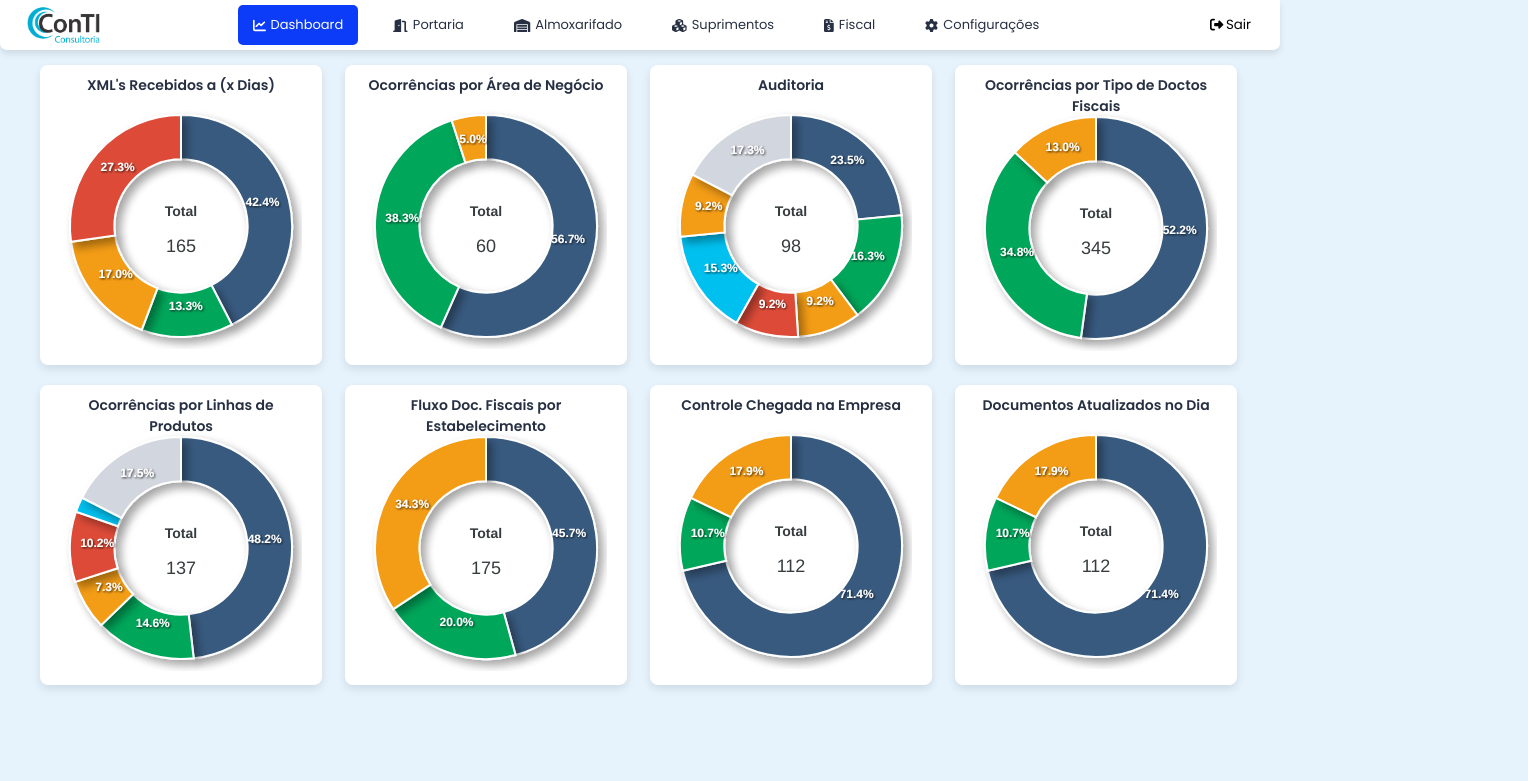
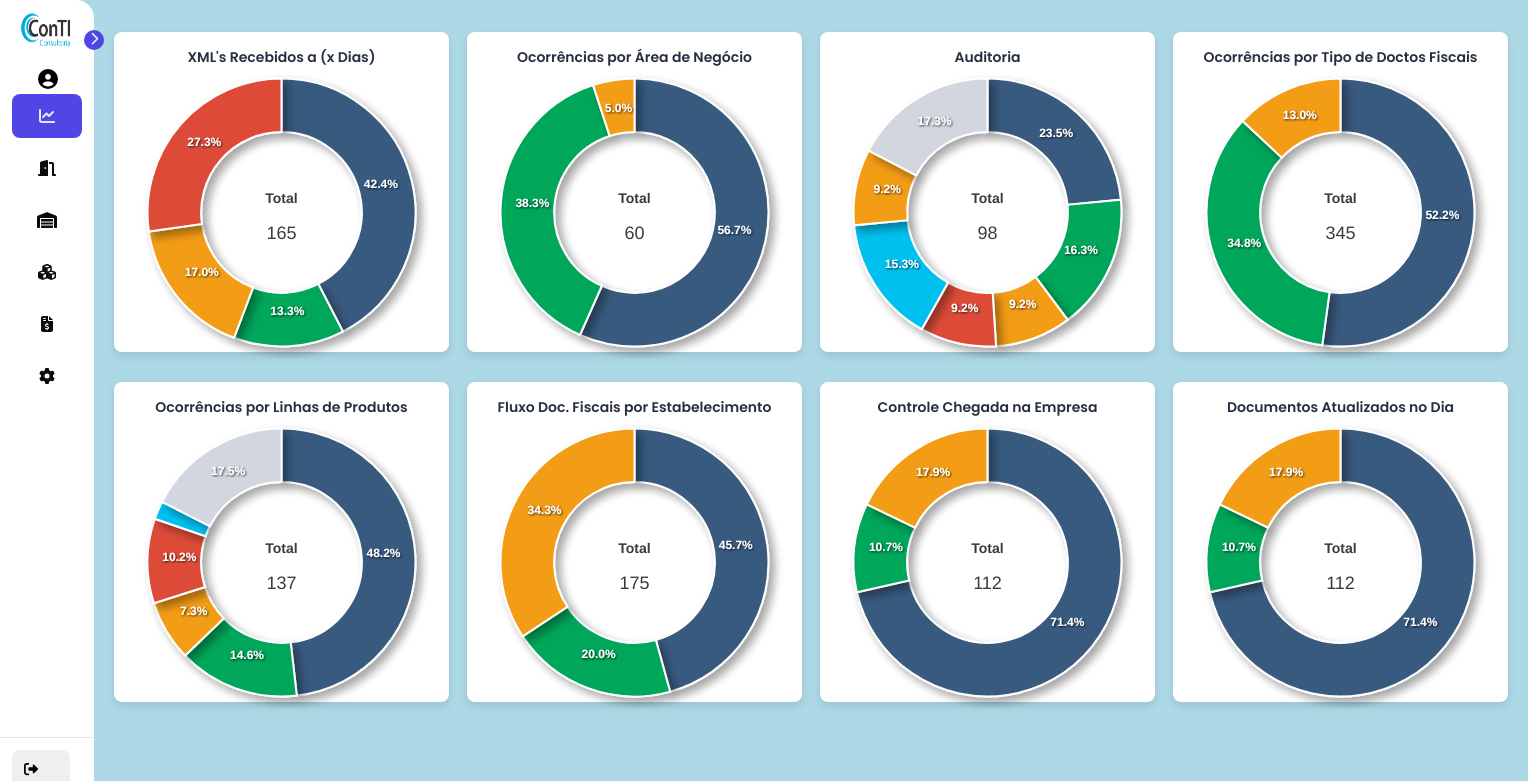
Before and after one commit to hudtadeu/conti-react, a React (Create React App) app: page / in a window 1280 px wide. Shown: the top 781 px of the page, 1528 px wide, since content can reach past the window. Built offline with nearby package versions, Linux system fonts and the light colour scheme.

Commit message:
Atualização

```diff
--- a/src/components/menu/Menu.js
+++ b/src/components/menu/Menu.js
@@ -1,65 +1,81 @@
-import React, { useState } from 'react';
+import React, { useState, useEffect } from 'react';
 import { FontAwesomeIcon } from '@fortawesome/react-fontawesome';
 import { faChartLine, faUserCircle, faGear, faChevronRight, faRightFromBracket, faDoorOpen, faWarehouse, faCubes, faFileInvoiceDollar } from '@fortawesome/free-solid-svg-icons';
 import './styleMenu.css';
 
 const Menu = () => {
+  const [isOpen, setIsOpen] = useState(false);
   const [activeItem, setActiveItem] = useState('Dashboard');
+
+  useEffect(() => {
+    document.body.classList.toggle('sidebar-closed', !isOpen);
+  }, [isOpen]);
+
+  const toggleSidebar = () => {
+    setIsOpen(!isOpen);
+  };
 
   const handleMenuItemClick = (item) => {
     setActiveItem(item);
   };
 
   return (
-    <nav id="topbar">
-      <div id="topbar_content">
+    <nav id="sidebar" className={isOpen ? 'open-sidebar' : ''}>
+      <div id="sidebar_content">
         <div id="logo">
           <img src="/conti_transparente.png" id="conti_transparente" alt="Logo" />
+          <div id="welcome">
+            <FontAwesomeIcon icon={faUserCircle} />
+            <span className="item-description">Fulano de tal</span>
+          </div>
         </div>
-        <ul id="top_items">
-          <li className={`top-item ${activeItem === 'Dashboard' ? 'active' : ''}`} onClick={() => handleMenuItemClick('Dashboard')}>
+        <ul id="side_items">
+          <li className={`side-item ${activeItem === 'Dashboard' ? 'active' : ''}`} onClick={() => handleMenuItemClick('Dashboard')}>
             <a href="#">
               <FontAwesomeIcon icon={faChartLine} />
               <span className="item-description">Dashboard</span>
             </a>
           </li>
-          <li className={`top-item ${activeItem === 'Portaria' ? 'active' : ''}`} onClick={() => handleMenuItemClick('Portaria')}>
+          <li className={`side-item ${activeItem === 'Portaria' ? 'active' : ''}`} onClick={() => handleMenuItemClick('Portaria')}>
             <a href="#">
               <FontAwesomeIcon icon={faDoorOpen} />
               <span className="item-description">Portaria</span>
             </a>
           </li>
-          <li className={`top-item ${activeItem === 'Almoxarifado' ? 'active' : ''}`} onClick={() => handleMenuItemClick('Almoxarifado')}>
+          <li className={`side-item ${activeItem === 'Almoxarifado' ? 'active' : ''}`} onClick={() => handleMenuItemClick('Almoxarifado')}>
             <a href="#">
               <FontAwesomeIcon icon={faWarehouse} />
               <span className="item-description">Almoxarifado</span>
             </a>
           </li>
-          <li className={`top-item ${activeItem === 'Suprimentos' ? 'active' : ''}`} onClick={() => handleMenuItemClick('Suprimentos')}>
+          <li className={`side-item ${activeItem === 'Suprimentos' ? 'active' : ''}`} onClick={() => handleMenuItemClick('Suprimentos')}>
             <a href="#">
               <FontAwesomeIcon icon={faCubes} />
               <span className="item-description">Suprimentos</span>
             </a>
           </li>
-          <li className={`top-item ${activeItem === 'Fiscal' ? 'active' : ''}`} onClick={() => handleMenuItemClick('Fiscal')}>
+          <li className={`side-item ${activeItem === 'Fiscal' ? 'active' : ''}`} onClick={() => handleMenuItemClick('Fiscal')}>
             <a href="#">
               <FontAwesomeIcon icon={faFileInvoiceDollar} />
               <span className="item-description">Fiscal</span>
             </a>
           </li>
-          <li className={`top-item ${activeItem === 'Configurações' ? 'active' : ''}`} onClick={() => handleMenuItemClick('Configurações')}>
+          <li className={`side-item ${activeItem === 'Configurações' ? 'active' : ''}`} onClick={() => handleMenuItemClick('Configurações')}>
             <a href="#">
               <FontAwesomeIcon icon={faGear} />
               <span className="item-description">Configurações</span>
             </a>
           </li>
         </ul>
-        <div id="logout">
-          <button id="logout_btn">
-            <FontAwesomeIcon icon={faRightFromBracket} />
-            <span className="item-description">Sair</span>
-          </button>
-        </div>
+        <button id="open_btn" onClick={toggleSidebar}>
+          <FontAwesomeIcon icon={faChevronRight} id="open_btn_icon" />
+        </button>
+      </div>
+      <div id="logout">
+        <button id="logout_btn">
+          <FontAwesomeIcon icon={faRightFromBracket} />
+          <span className="item-description">Logout</span>
+        </button>
       </div>
     </nav>
   );
--- a/src/components/menu/dashboard/styleDashboard.css
+++ b/src/components/menu/dashboard/styleDashboard.css
@@ -6,37 +6,32 @@
 
 body {
     font-family: 'Poppins', sans-serif;
-    background-color: #e6f3fd;
+    background-color: #ADD8E6;
     color: #333;
+
 }
 
 #dashboard {
     display: grid;
-    grid-template-columns: repeat(4, 1fr);
-    gap: 20px;
+    grid-template-columns: repeat(4, minmax(300px, 1fr));
+    gap: 18px;
     padding: 20px;
     max-width: 100%;
-    margin: 0 auto;
-    margin-top: -35px;
-}
-
-#logo img {
-    height: 55px;
-    margin-bottom: -10px;
+    ransition: grid-template-columns 0.1s ease-in-out;
+    overflow: hidden;
 }
 
 .chart-container {
     background: #fff;
     border-radius: 8px;
     box-shadow: 0 4px 8px rgba(0, 0, 0, 0.1);
-    padding: 20px;
-    transition: transform 0.3s ease, box-shadow 0.3s ease;
-    width: 99%;
-    height: 300px;
+    transition: transform 0.1s ease, box-shadow 0.3s ease;
+    width: 100%;
+    height: 320px;
+    margin-top: 12px;
     display: flex;
     flex-direction: column;
     align-items: center;
-    justify-content: space-between;
     position: relative;
     cursor: pointer;
 }
@@ -70,15 +65,14 @@ body {
     color: #040e23db;
     text-align: center;
     font-size: 14px;
-    margin-top: -10px;
-    margin-bottom: -10px;
+    margin-top: 15px;
 }
 
 .chart-wrapper {
     position: relative;
     width: 100%;
     height: 200px;
-    margin-bottom: 40px;
+    margin-bottom: 60px;
 }
 
 .chart-wrapper-audit {
@@ -88,7 +82,13 @@ body {
     margin-bottom: 40px;
 }
 
-@media (max-width: 992px) {
+@media (max-width: 1200px) {
+    #dashboard {
+      grid-template-columns: repeat(3, 1fr);
+    }
+}
+
+@media (max-width: 990px) {
     #dashboard {
       grid-template-columns: repeat(2, 1fr);
     }
@@ -119,8 +119,8 @@ body {
     border-radius: 8px;
     position: relative;
     width: 100%;
-    max-width: 1200px; /* Aumenta a largura máxima */
-    min-width: 500px; /* Define uma largura mínima */
+    max-width: 1200px;
+    min-width: 500px;
     display: flex;
     flex-direction: column;
     align-items: center;
@@ -139,11 +139,11 @@ body {
 .modal-body {
     display: flex;
     width: 100%;
-    justify-content: space-between; /* Garante que os elementos fiquem lado a lado */
+    justify-content: space-between;
 }
 
 .chart-wrapper-modal {
-    width: 60%; /* Define a largura do gráfico */
+    width: 60%;
     display: flex;
     justify-content: center;
     align-items: center;
--- a/src/components/menu/styleMenu.css
+++ b/src/components/menu/styleMenu.css
@@ -9,7 +9,6 @@
 
     body {
         display: flex;
-    flex-direction: column;
         min-height: 100vh;
         background-color: #e3e9f7;
     }
@@ -17,123 +16,182 @@ body {
     .app-container {
         display: flex;
         width: 100%;
-    flex-direction: column;
     }
 
-#topbar {
-    width: 100%;
-    background-color:  #fff;
-    color: #fff;
-    display: flex;
-    align-items: center;
-    padding: 7px 14px;
-    position: fixed;
-    top: 0;
-    left: 0;
-    z-index: 1000;
-    box-shadow: 0 4px 6px rgba(0, 0, 0, 0.1);
-    height: 50px;
-    border-radius: 0px 0px 7px 7px;
+    .content {
     }
 
-#topbar_content {
+    .main {
+        padding: 20px;
+        position: fixed;
+        z-index: 1;
+    }
+
+    #sidebar {
         display: flex;
-    width: 100%;
+        flex-direction: column;
+        justify-content: space-between;
+        background-color: #ffffff;
+        height: 100vh;
+        border-radius: 0px 18px 18px 0px;
+        position: relative;
+        transition: all .5s;
+        min-width: 80px;
+        z-index: 2;
+    }
+
+    #sidebar_content {
+        padding: 12px;
+    }
+
+    #logo {
+        display: flex;
+        flex-direction: column;
         align-items: center;
-    justify-content: space-between;
+        margin-bottom: 15px;
     }
 
     #logo img {
-    height: 45px;
-    margin-bottom: -8px;
+        height: 50px;
+        margin-bottom: -5px;
+        transition: width .5s;
+        margin-top: -6px;
+    }
+
+    #conti_transparente {
+        width: 70px;
+        margin-bottom: 12px;
+        transition: width .5s;
     }
 
     #welcome {
         display: flex;
         align-items: center;
+        gap: 8px;
+        color: #000;
+        margin-top: 18px;
+        margin-bottom: -10px;
+        font-size: 20px;
+        margin-left: 10px;
     }
 
     #welcome .item-description {
-    margin-left: 10px;
+        font-size: 14px;
         color: #000;
     }
 
-#top_items {
-    list-style-type: none;
+    #side_items {
         display: flex;
-    margin: 0;
-    padding: 0;
-    font-size: 13px;
+        flex-direction: column;
+        gap: 8px;
+        list-style: none;
     }
 
-#top_items .top-item {
-    margin-right: 20px;
-    padding: 10px 15px;
-    border-radius: 5px;
-    transition: background-color 0.3s ease, color 0.3s ease;
+    .side-item {
+        border-radius: 8px;
+        padding: 14px;
+        cursor: pointer;
     }
 
-#top_items .top-item a {
-    color: #040e23db;
+    .side-item.active {
+        background-color: #4f46e5;
+        color: #e3e9f7;
+    }
+
+    .side-item:hover:not(.active),
+    #logout_btn:hover {
+        background-color: #e3e9f7;
+    }
+
+    .side-item a {
         text-decoration: none;
         display: flex;
         align-items: center;
+        justify-content: center;
+        color: #0a0a0a;
     }
 
-#top_items .top-item .item-description {
-    margin-left: 5px;
+    .side-item.active a {
+        color: #e3e9f7;
     }
 
-#top_items .top-item .item-description {
-    margin-left: 5px;
-}
-
-#top_items .top-item.active {
-    background-color: #0c3cf7;
-    color: #ffffff;
-}
-
-#top_items .top-item.active a {
-    color: #ffffff;
-}
-
-#top_items .top-item:hover {
-    background-color: #e3e9f7;
-    color: #000;
-}
-
-#top_items .top-item:hover a {
-    color: #000;
+    .side-item a i {
+        display: flex;
+        align-items: center;
+        justify-content: center;
+        width: 20px;
+        height: 20px;
     }
 
     #logout {
-    display: flex;
-    align-items: center;
+        border-top: 1px solid #e3e9f7;
+        padding: 12px;
     }
 
     #logout_btn {
-    background: none;
         border: none;
-    color: #000;
+        padding: 12px;
+        font-size: 14px;
         display: flex;
+        gap: 20px;
         align-items: center;
+        border-radius: 8px;
+        text-align: start;
         cursor: pointer;
-    padding: 10px 15px;
-    border-radius: 5px;
-    transition: background-color 0.3s ease, color 0.3s ease;
+        z-index: 1001;
       }
 
-#logout_btn .item-description {
-    margin-left: 3px;
+    #open_btn {
+        position: absolute;
+        top: 30px;
+        right: -10px;
+        background-color: #4f46e5;
+        color: #e3e9f7;
+        border-radius: 100%;
+        width: 20px;
+        height: 20px;
+        border: none;
+        cursor: pointer;
+        transition: background 0.3s;
       }
 
-#logout_btn:hover {
-    background-color: #0c3cf7;
-    color: #ffffff;
+    #open_btn_icon {
+        transition: transform .3s ease;
     }
 
-.content {
-    padding: 80px 20px 20px 20px;
-    width: 100%;
-    flex: 1;
+    .open-sidebar #open_btn_icon {
+        transform: rotate(180deg);
     }
+
+    .item-description {
+        width: 0px;
+        overflow: hidden;
+        white-space: nowrap;
+        text-overflow: ellipsis;
+        font-size: 14px;
+        transition: width .6s;
+        height: 0px;
+    }
+
+    #sidebar.open-sidebar {
+        min-width: 10%;
+    }
+
+    #sidebar.open-sidebar .item-description {
+        width: 150px;
+        height: auto;
+    }
+
+    #sidebar.open-sidebar .side-item a {
+        justify-content: flex-start;
+        gap: 10px;
+    }
+
+    #sidebar.open-sidebar #conti_transparente {
+        width: 120px;
+        height: 70px;
+    }
+
+    .sidebar-closed #dashboard {
+        grid-template-columns: repeat(4, minmax(335px, 1fr));
+    }
```
Lines whose indentation alone changed are shown as unchanged.
